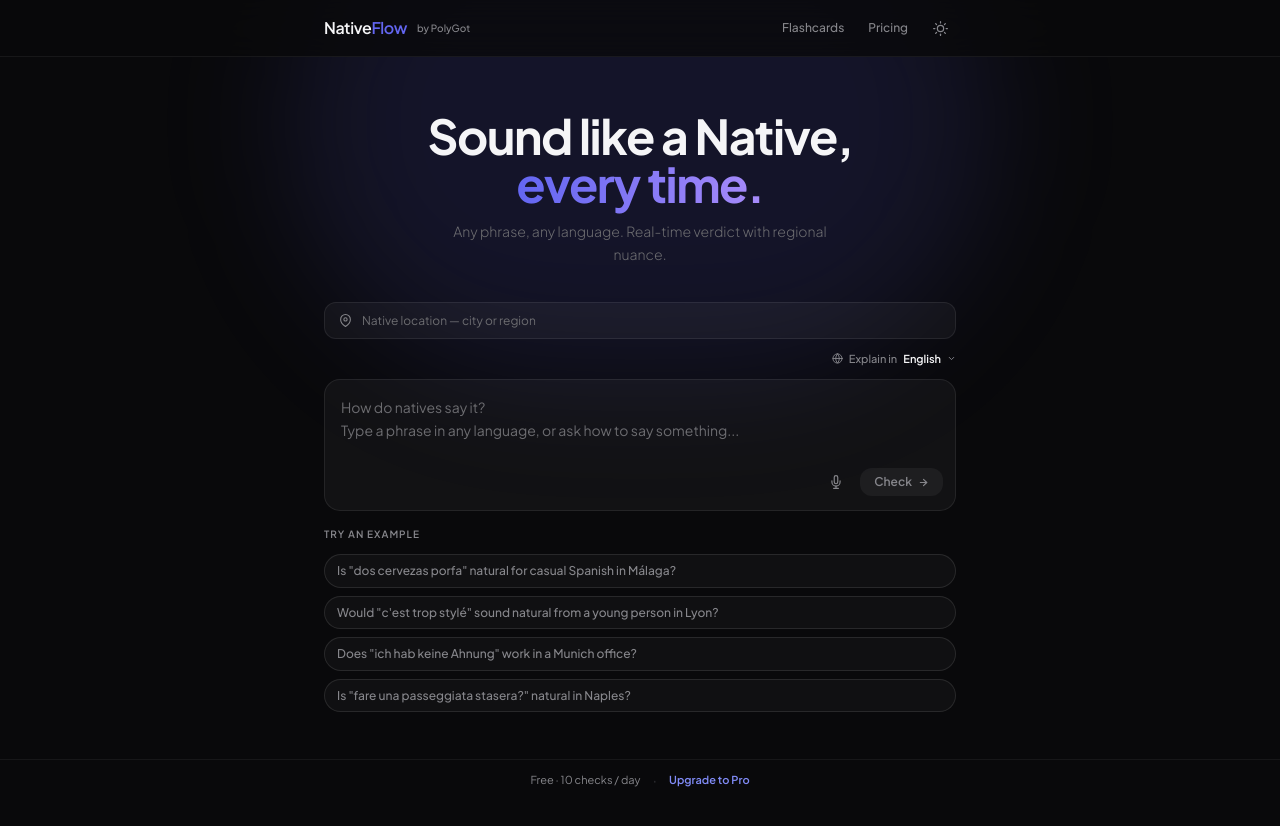
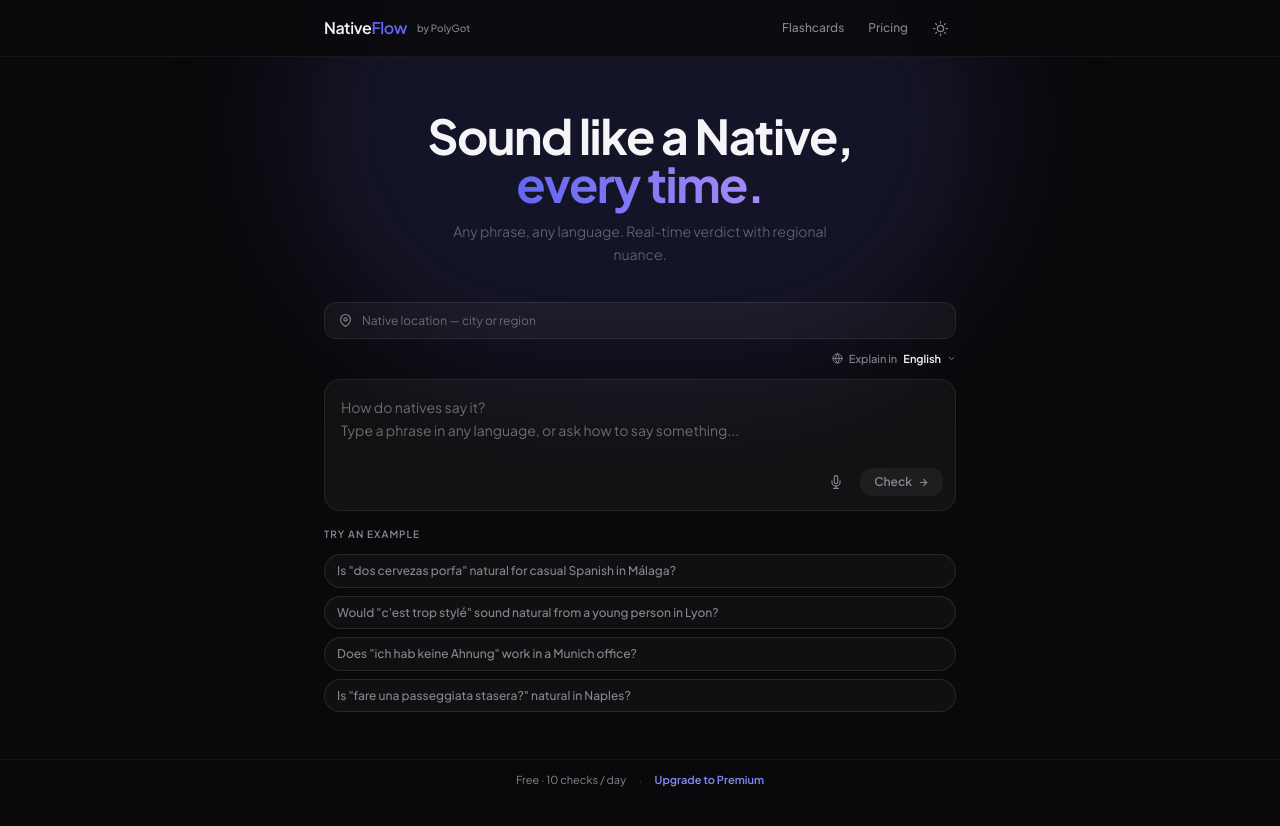
Before and after one commit to PTVentures101/NativeFlow, a Next.js app: page / in a window 1280 px wide. Shown: the top 826 px of the page. Built offline with nearby package versions, Linux system fonts and the light colour scheme.

Commit message:
Update footer: Upgrade to Pro → Upgrade to Premium
Co-Authored-By: Claude Sonnet 4.6 <noreply@anthropic.com>

```diff
--- a/app/page.tsx
+++ b/app/page.tsx
@@ -161,7 +161,7 @@ export default function Home() {
         <div className="max-w-2xl mx-auto px-5 h-10 flex items-center justify-center gap-3">
           <a href="/pricing" className="text-[11px] text-[#86868b] hover:text-indigo-500 transition-colors">Free · 10 checks / day</a>
           <span className="text-[#86868b]/30">·</span>
-          <a href="/pricing" className="text-[11px] text-indigo-500 dark:text-indigo-400 hover:text-indigo-400 dark:hover:text-indigo-300 transition-colors font-semibold">Upgrade to Pro</a>
+          <a href="/pricing" className="text-[11px] text-indigo-500 dark:text-indigo-400 hover:text-indigo-400 dark:hover:text-indigo-300 transition-colors font-semibold">Upgrade to Premium</a>
         </div>
       </footer>
     </div>
```
